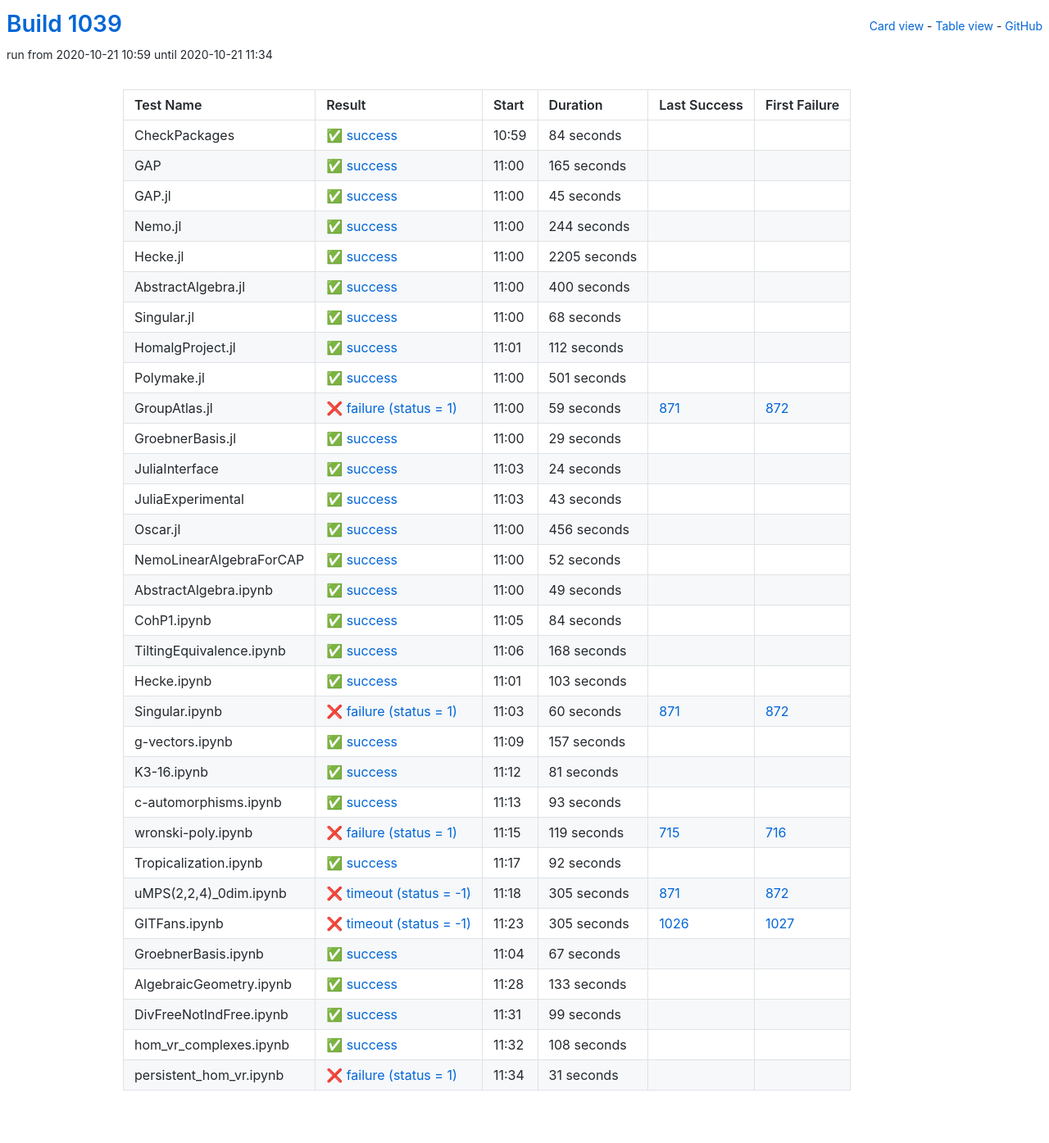
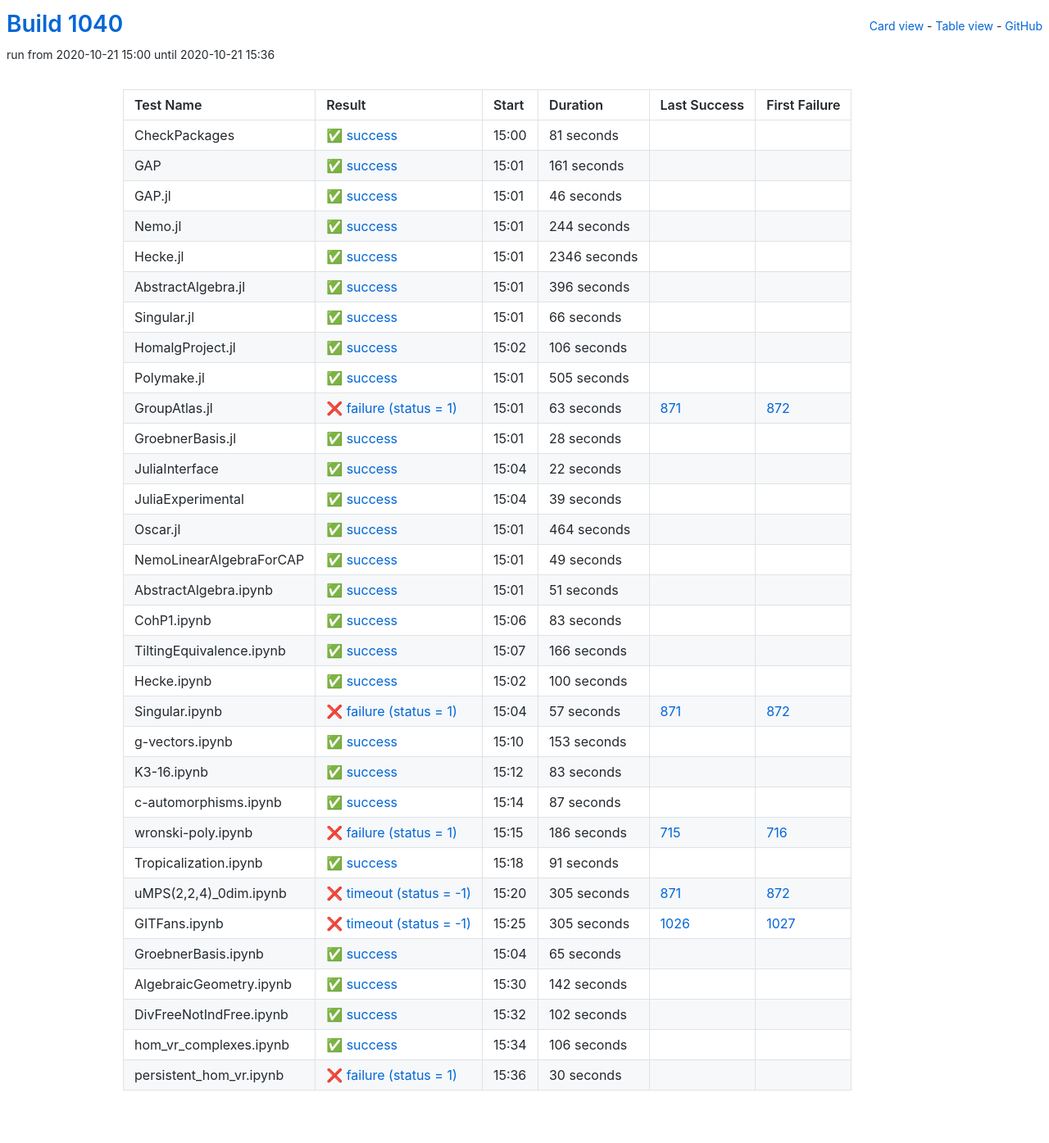
Before and after one commit to oscar-system/oscar-ci-status-stable, a Jekyll site: the page built from table.html, in a window 1280 px wide. Shown: the whole page at 82% size. Built offline with Jekyll 4.4.1, drawn with Linux system fonts in a browser that asks for light colours.

Commit message:
Build #1040

```diff
--- a/_data/ci.yml
+++ b/_data/ci.yml
@@ -1,6 +1,6 @@
 ---
-build: 1039
-build_url: https://oscarci.mathematik.uni-kl.de/job/oscar-stable/1039/
+build: 1040
+build_url: https://oscarci.mathematik.uni-kl.de/job/oscar-stable/1040/
 job: oscar-stable
 organization: oscar-system
 repo: oscar-ci-status-stable
@@ -8,44 +8,44 @@ repourl: https://github.com/oscar-system/oscar-ci-status-stable
 tests:
 - name: CheckPackages
   id: checkpackages
-  log: https://oscarci.mathematik.uni-kl.de/job/oscar-stable/1039/artifact/logs/build-1039/CheckPackages.log
-  start: 2020-10-21 10:59
+  log: https://oscarci.mathematik.uni-kl.de/job/oscar-stable/1040/artifact/logs/build-1040/CheckPackages.log
+  start: 2020-10-21 15:00
   success: true
   exitcode: 0
   status: success
-  duration: 84
+  duration: 81
   last_success: false
   last_success_url:
   first_failure: false
   first_failure_url:
 - name: GAP
   id: gap
-  log: https://oscarci.mathematik.uni-kl.de/job/oscar-stable/1039/artifact/logs/build-1039/GAP.log
-  start: 2020-10-21 11:00
+  log: https://oscarci.mathematik.uni-kl.de/job/oscar-stable/1040/artifact/logs/build-1040/GAP.log
+  start: 2020-10-21 15:01
   success: true
   exitcode: 0
   status: success
-  duration: 165
+  duration: 161
   last_success: false
   last_success_url:
   first_failure: false
   first_failure_url:
 - name: GAP.jl
   id: gap-jl
-  log: https://oscarci.mathematik.uni-kl.de/job/oscar-stable/1039/artifact/logs/build-1039/GAP.jl.log
-  start: 2020-10-21 11:00
+  log: https://oscarci.mathematik.uni-kl.de/job/oscar-stable/1040/artifact/logs/build-1040/GAP.jl.log
+  start: 2020-10-21 15:01
   success: true
   exitcode: 0
   status: success
-  duration: 45
+  duration: 46
   last_success: false
   last_success_url:
   first_failure: false
   first_failure_url:
 - name: Nemo.jl
   id: nemo-jl
-  log: https://oscarci.mathematik.uni-kl.de/job/oscar-stable/1039/artifact/logs/build-1039/Nemo.jl.log
-  start: 2020-10-21 11:00
+  log: https://oscarci.mathematik.uni-kl.de/job/oscar-stable/1040/artifact/logs/build-1040/Nemo.jl.log
+  start: 2020-10-21 15:01
   success: true
   exitcode: 0
   status: success
@@ -56,140 +56,128 @@ tests:
   first_failure_url:
 - name: Hecke.jl
   id: hecke-jl
-  log: https://oscarci.mathematik.uni-kl.de/job/oscar-stable/1039/artifact/logs/build-1039/Hecke.jl.log
-  start: 2020-10-21 11:00
+  log: https://oscarci.mathematik.uni-kl.de/job/oscar-stable/1040/artifact/logs/build-1040/Hecke.jl.log
+  start: 2020-10-21 15:01
   success: true
   exitcode: 0
   status: success
-  duration: 2205
+  duration: 2346
   last_success: false
   last_success_url:
   first_failure: false
   first_failure_url:
 - name: AbstractAlgebra.jl
   id: abstractalgebra-jl
-  log: https://oscarci.mathematik.uni-kl.de/job/oscar-stable/1039/artifact/logs/build-1039/AbstractAlgebra.jl.log
-  start: 2020-10-21 11:00
+  log: https://oscarci.mathematik.uni-kl.de/job/oscar-stable/1040/artifact/logs/build-1040/AbstractAlgebra.jl.log
+  start: 2020-10-21 15:01
   success: true
   exitcode: 0
   status: success
-  duration: 400
+  duration: 396
   last_success: false
   last_success_url:
   first_failure: false
   first_failure_url:
 - name: Singular.jl
   id: singular-jl
-  log: https://oscarci.mathematik.uni-kl.de/job/oscar-stable/1039/artifact/logs/build-1039/Singular.jl.log
-  start: 2020-10-21 11:00
+  log: https://oscarci.mathematik.uni-kl.de/job/oscar-stable/1040/artifact/logs/build-1040/Singular.jl.log
+  start: 2020-10-21 15:01
   success: true
   exitcode: 0
   status: success
-  duration: 68
+  duration: 66
   last_success: false
   last_success_url:
   first_failure: false
   first_failure_url:
 - name: HomalgProject.jl
   id: homalgproject-jl
-  log: https://oscarci.mathematik.uni-kl.de/job/oscar-stable/1039/artifact/logs/build-1039/HomalgProject.jl.log
-  start: 2020-10-21 11:01
+  log: https://oscarci.mathematik.uni-kl.de/job/oscar-stable/1040/artifact/logs/build-1040/HomalgProject.jl.log
+  start: 2020-10-21 15:02
   success: true
   exitcode: 0
   status: success
-  duration: 112
+  duration: 106
   last_success: false
   last_success_url:
   first_failure: false
   first_failure_url:
 - name: Polymake.jl
   id: polymake-jl
-  log: https://oscarci.mathematik.uni-kl.de/job/oscar-stable/1039/artifact/logs/build-1039/Polymake.jl.log
-  start: 2020-10-21 11:00
+  log: https://oscarci.mathematik.uni-kl.de/job/oscar-stable/1040/artifact/logs/build-1040/Polymake.jl.log
+  start: 2020-10-21 15:01
   success: true
   exitcode: 0
   status: success
-  duration: 501
+  duration: 505
   last_success: false
   last_success_url:
   first_failure: false
   first_failure_url:
 - name: GroupAtlas.jl
   id: groupatlas-jl
-  log: https://oscarci.mathematik.uni-kl.de/job/oscar-stable/1039/artifact/logs/build-1039/GroupAtlas.jl.log
-  start: 2020-10-21 11:00
+  log: https://oscarci.mathematik.uni-kl.de/job/oscar-stable/1040/artifact/logs/build-1040/GroupAtlas.jl.log
+  start: 2020-10-21 15:01
   success: false
   exitcode: 1
   status: failure
-  duration: 59
+  duration: 63
   last_success: 871
   last_success_url: https://oscarci.mathematik.uni-kl.de/job/oscar-stable/871/
   first_failure: 872
   first_failure_url: https://oscarci.mathematik.uni-kl.de/job/oscar-stable/872/
 - name: GroebnerBasis.jl
   id: groebnerbasis-jl
-  log: https://oscarci.mathematik.uni-kl.de/job/oscar-stable/1039/artifact/logs/build-1039/GroebnerBasis.jl.log
-  start: 2020-10-21 11:00
+  log: https://oscarci.mathematik.uni-kl.de/job/oscar-stable/1040/artifact/logs/build-1040/GroebnerBasis.jl.log
+  start: 2020-10-21 15:01
   success: true
   exitcode: 0
   status: success
-  duration: 29
+  duration: 28
   last_success: false
   last_success_url:
   first_failure: false
   first_failure_url:
 - name: JuliaInterface
   id: juliainterface
-  log: https://oscarci.mathematik.uni-kl.de/job/oscar-stable/1039/artifact/logs/build-1039/JuliaInterface.log
-  start: 2020-10-21 11:03
+  log: https://oscarci.mathematik.uni-kl.de/job/oscar-stable/1040/artifact/logs/build-1040/JuliaInterface.log
+  start: 2020-10-21 15:04
   success: true
   exitcode: 0
   status: success
-  duration: 24
+  duration: 22
   last_success: false
   last_success_url:
   first_failure: false
   first_failure_url:
 - name: JuliaExperimental
   id: juliaexperimental
-  log: https://oscarci.mathematik.uni-kl.de/job/oscar-stable/1039/artifact/logs/build-1039/JuliaExperimental.log
-  start: 2020-10-21 11:03
+  log: https://oscarci.mathematik.uni-kl.de/job/oscar-stable/1040/artifact/logs/build-1040/JuliaExperimental.log
+  start: 2020-10-21 15:04
   success: true
   exitcode: 0
   status: success
-  duration: 43
+  duration: 39
   last_success: false
   last_success_url:
   first_failure: false
   first_failure_url:
 - name: Oscar.jl
   id: oscar-jl
-  log: https://oscarci.mathematik.uni-kl.de/job/oscar-stable/1039/artifact/logs/build-1039/Oscar.jl.log
-  start: 2020-10-21 11:00
+  log: https://oscarci.mathematik.uni-kl.de/job/oscar-stable/1040/artifact/logs/build-1040/Oscar.jl.log
+  start: 2020-10-21 15:01
   success: true
   exitcode: 0
   status: success
-  duration: 456
+  duration: 464
   last_success: false
   last_success_url:
   first_failure: false
   first_failure_url:
 - name: NemoLinearAlgebraForCAP
   id: nemolinearalgebraforcap
-  log: https://oscarci.mathematik.uni-kl.de/job/oscar-stable/1039/artifact/logs/build-1039/NemoLinearAlgebraForCAP.log
-  start: 2020-10-21 11:00
-  success: true
-  exitcode: 0
-  status: success
-  duration: 52
-  last_success: false
-  last_success_url:
-  first_failure: false
-  first_failure_url:
-- name: AbstractAlgebra.ipynb
-  id: abstractalgebra-ipynb
-  log: https://oscarci.mathematik.uni-kl.de/job/oscar-stable/1039/artifact/logs/build-1039/AbstractAlgebra.ipynb.log
-  start: 2020-10-21 11:00
+  log: https://oscarci.mathematik.uni-kl.de/job/oscar-stable/1040/artifact/logs/build-1040/NemoLinearAlgebraForCAP.log
+  start: 2020-10-21 15:01
   success: true
   exitcode: 0
   status: success
@@ -198,118 +186,130 @@ tests:
   last_success_url:
   first_failure: false
   first_failure_url:
-- name: CohP1.ipynb
-  id: cohp1-ipynb
-  log: https://oscarci.mathematik.uni-kl.de/job/oscar-stable/1039/artifact/logs/build-1039/CohP1.ipynb.log
-  start: 2020-10-21 11:05
+- name: AbstractAlgebra.ipynb
+  id: abstractalgebra-ipynb
+  log: https://oscarci.mathematik.uni-kl.de/job/oscar-stable/1040/artifact/logs/build-1040/AbstractAlgebra.ipynb.log
+  start: 2020-10-21 15:01
   success: true
   exitcode: 0
   status: success
-  duration: 84
+  duration: 51
+  last_success: false
+  last_success_url:
+  first_failure: false
+  first_failure_url:
+- name: CohP1.ipynb
+  id: cohp1-ipynb
+  log: https://oscarci.mathematik.uni-kl.de/job/oscar-stable/1040/artifact/logs/build-1040/CohP1.ipynb.log
+  start: 2020-10-21 15:06
+  success: true
+  exitcode: 0
+  status: success
+  duration: 83
   last_success: false
   last_success_url:
   first_failure: false
   first_failure_url:
 - name: TiltingEquivalence.ipynb
   id: tiltingequivalence-ipynb
-  log: https://oscarci.mathematik.uni-kl.de/job/oscar-stable/1039/artifact/logs/build-1039/TiltingEquivalence.ipynb.log
-  start: 2020-10-21 11:06
+  log: https://oscarci.mathematik.uni-kl.de/job/oscar-stable/1040/artifact/logs/build-1040/TiltingEquivalence.ipynb.log
+  start: 2020-10-21 15:07
   success: true
   exitcode: 0
   status: success
-  duration: 168
+  duration: 166
   last_success: false
   last_success_url:
   first_failure: false
   first_failure_url:
 - name: Hecke.ipynb
   id: hecke-ipynb
-  log: https://oscarci.mathematik.uni-kl.de/job/oscar-stable/1039/artifact/logs/build-1039/Hecke.ipynb.log
-  start: 2020-10-21 11:01
+  log: https://oscarci.mathematik.uni-kl.de/job/oscar-stable/1040/artifact/logs/build-1040/Hecke.ipynb.log
+  start: 2020-10-21 15:02
   success: true
   exitcode: 0
   status: success
-  duration: 103
+  duration: 100
   last_success: false
   last_success_url:
   first_failure: false
   first_failure_url:
 - name: Singular.ipynb
   id: singular-ipynb
-  log: https://oscarci.mathematik.uni-kl.de/job/oscar-stable/1039/artifact/logs/build-1039/Singular.ipynb.log
-  start: 2020-10-21 11:03
+  log: https://oscarci.mathematik.uni-kl.de/job/oscar-stable/1040/artifact/logs/build-1040/Singular.ipynb.log
+  start: 2020-10-21 15:04
   success: false
   exitcode: 1
   status: failure
-  duration: 60
+  duration: 57
   last_success: 871
   last_success_url: https://oscarci.mathematik.uni-kl.de/job/oscar-stable/871/
   first_failure: 872
   first_failure_url: https://oscarci.mathematik.uni-kl.de/job/oscar-stable/872/
 - name: g-vectors.ipynb
   id: g-vectors-ipynb
-  log: https://oscarci.mathematik.uni-kl.de/job/oscar-stable/1039/artifact/logs/build-1039/g-vectors.ipynb.log
-  start: 2020-10-21 11:09
+  log: https://oscarci.mathematik.uni-kl.de/job/oscar-stable/1040/artifact/logs/build-1040/g-vectors.ipynb.log
+  start: 2020-10-21 15:10
   success: true
   exitcode: 0
   status: success
-  duration: 157
+  duration: 153
   last_success: false
   last_success_url:
   first_failure: false
   first_failure_url:
 - name: K3-16.ipynb
   id: k3-16-ipynb
-  log: https://oscarci.mathematik.uni-kl.de/job/oscar-stable/1039/artifact/logs/build-1039/K3-16.ipynb.log
-  start: 2020-10-21 11:12
+  log: https://oscarci.mathematik.uni-kl.de/job/oscar-stable/1040/artifact/logs/build-1040/K3-16.ipynb.log
+  start: 2020-10-21 15:12
   success: true
   exitcode: 0
   status: success
-  duration: 81
+  duration: 83
   last_success: false
   last_success_url:
   first_failure: false
   first_failure_url:
 - name: c-automorphisms.ipynb
   id: c-automorphisms-ipynb
-  log: https://oscarci.mathematik.uni-kl.de/job/oscar-stable/1039/artifact/logs/build-1039/c-automorphisms.ipynb.log
-  start: 2020-10-21 11:13
+  log: https://oscarci.mathematik.uni-kl.de/job/oscar-stable/1040/artifact/logs/build-1040/c-automorphisms.ipynb.log
+  start: 2020-10-21 15:14
   success: true
   exitcode: 0
   status: success
-  duration: 93
+  duration: 87
   last_success: false
   last_success_url:
   first_failure: false
   first_failure_url:
 - name: wronski-poly.ipynb
   id: wronski-poly-ipynb
-  log: https://oscarci.mathematik.uni-kl.de/job/oscar-stable/1039/artifact/logs/build-1039/wronski-poly.ipynb.log
-  start: 2020-10-21 11:15
+  log: https://oscarci.mathematik.uni-kl.de/job/oscar-stable/1040/artifact/logs/build-1040/wronski-poly.ipynb.log
+  start: 2020-10-21 15:15
   success: false
   exitcode: 1
   status: failure
-  duration: 119
+  duration: 186
   last_success: 715
   last_success_url: https://oscarci.mathematik.uni-kl.de/job/oscar-stable/715/
   first_failure: 716
   first_failure_url: https://oscarci.mathematik.uni-kl.de/job/oscar-stable/716/
 - name: Tropicalization.ipynb
   id: tropicalization-ipynb
-  log: https://oscarci.mathematik.uni-kl.de/job/oscar-stable/1039/artifact/logs/build-1039/Tropicalization.ipynb.log
-  start: 2020-10-21 11:17
+  log: https://oscarci.mathematik.uni-kl.de/job/oscar-stable/1040/artifact/logs/build-1040/Tropicalization.ipynb.log
+  start: 2020-10-21 15:18
   success: true
   exitcode: 0
   status: success
-  duration: 92
+  duration: 91
   last_success: false
   last_success_url:
   first_failure: false
   first_failure_url:
 - name: uMPS(2,2,4)_0dim.ipynb
   id: umps-2-2-4-0dim-ipynb
-  log: https://oscarci.mathematik.uni-kl.de/job/oscar-stable/1039/artifact/logs/build-1039/uMPS-2-2-4-_0dim.ipynb.log
-  start: 2020-10-21 11:18
+  log: https://oscarci.mathematik.uni-kl.de/job/oscar-stable/1040/artifact/logs/build-1040/uMPS-2-2-4-_0dim.ipynb.log
+  start: 2020-10-21 15:20
   success: false
   exitcode: -1
   status: timeout
@@ -320,8 +320,8 @@ tests:
   first_failure_url: https://oscarci.mathematik.uni-kl.de/job/oscar-stable/872/
 - name: GITFans.ipynb
   id: gitfans-ipynb
-  log: https://oscarci.mathematik.uni-kl.de/job/oscar-stable/1039/artifact/logs/build-1039/GITFans.ipynb.log
-  start: 2020-10-21 11:23
+  log: https://oscarci.mathematik.uni-kl.de/job/oscar-stable/1040/artifact/logs/build-1040/GITFans.ipynb.log
+  start: 2020-10-21 15:25
   success: false
   exitcode: -1
   status: timeout
@@ -332,60 +332,60 @@ tests:
   first_failure_url: https://oscarci.mathematik.uni-kl.de/job/oscar-stable/1027/
 - name: GroebnerBasis.ipynb
   id: groebnerbasis-ipynb
-  log: https://oscarci.mathematik.uni-kl.de/job/oscar-stable/1039/artifact/logs/build-1039/GroebnerBasis.ipynb.log
-  start: 2020-10-21 11:04
+  log: https://oscarci.mathematik.uni-kl.de/job/oscar-stable/1040/artifact/logs/build-1040/GroebnerBasis.ipynb.log
+  start: 2020-10-21 15:04
   success: true
   exitcode: 0
   status: success
-  duration: 67
+  duration: 65
   last_success: false
   last_success_url:
   first_failure: false
   first_failure_url:
 - name: AlgebraicGeometry.ipynb
   id: algebraicgeometry-ipynb
-  log: https://oscarci.mathematik.uni-kl.de/job/oscar-stable/1039/artifact/logs/build-1039/AlgebraicGeometry.ipynb.log
-  start: 2020-10-21 11:28
+  log: https://oscarci.mathematik.uni-kl.de/job/oscar-stable/1040/artifact/logs/build-1040/AlgebraicGeometry.ipynb.log
+  start: 2020-10-21 15:30
   success: true
   exitcode: 0
   status: success
-  duration: 133
+  duration: 142
   last_success: false
   last_success_url:
   first_failure: false
   first_failure_url:
 - name: DivFreeNotIndFree.ipynb
   id: divfreenotindfree-ipynb
-  log: https://oscarci.mathematik.uni-kl.de/job/oscar-stable/1039/artifact/logs/build-1039/DivFreeNotIndFree.ipynb.log
-  start: 2020-10-21 11:31
+  log: https://oscarci.mathematik.uni-kl.de/job/oscar-stable/1040/artifact/logs/build-1040/DivFreeNotIndFree.ipynb.log
+  start: 2020-10-21 15:32
   success: true
   exitcode: 0
   status: success
-  duration: 99
+  duration: 102
   last_success: false
   last_success_url:
   first_failure: false
   first_failure_url:
 - name: hom_vr_complexes.ipynb
   id: hom-vr-complexes-ipynb
-  log: https://oscarci.mathematik.uni-kl.de/job/oscar-stable/1039/artifact/logs/build-1039/hom_vr_complexes.ipynb.log
-  start: 2020-10-21 11:32
+  log: https://oscarci.mathematik.uni-kl.de/job/oscar-stable/1040/artifact/logs/build-1040/hom_vr_complexes.ipynb.log
+  start: 2020-10-21 15:34
   success: true
   exitcode: 0
   status: success
-  duration: 108
+  duration: 106
   last_success: false
   last_success_url:
   first_failure: false
   first_failure_url:
 - name: persistent_hom_vr.ipynb
   id: persistent-hom-vr-ipynb
-  log: https://oscarci.mathematik.uni-kl.de/job/oscar-stable/1039/artifact/logs/build-1039/persistent_hom_vr.ipynb.log
-  start: 2020-10-21 11:34
+  log: https://oscarci.mathematik.uni-kl.de/job/oscar-stable/1040/artifact/logs/build-1040/persistent_hom_vr.ipynb.log
+  start: 2020-10-21 15:36
   success: false
   exitcode: 1
   status: failure
-  duration: 31
+  duration: 30
   last_success: false
   last_success_url:
   first_failure: false
```
Also changed, not shown: README.md.
